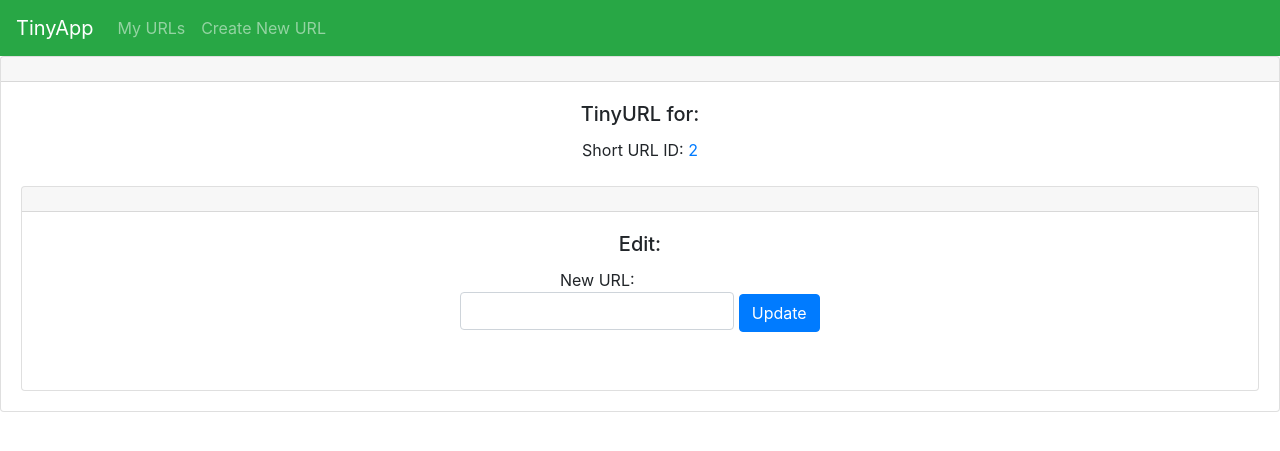
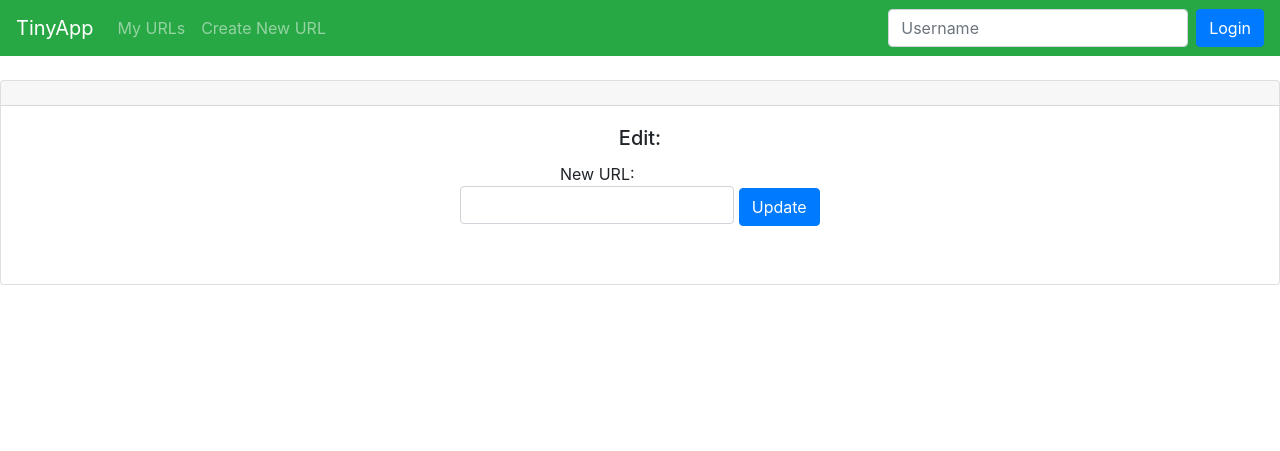
Before and after one commit to EricBradshaw98/tinyapp, a Node server app: page /urls/2 in a window 1280 px wide. Shown: the top 451 px of the page. Run offline with Node 20, Linux system fonts and the light colour scheme; some libraries are stand-ins or nearby versions.

Commit message:
Add files via upload

```diff
--- a/express_server.js
+++ b/express_server.js
@@ -1,4 +1,5 @@
 const express = require("express");
+const cookieParser = require("cookie-parser");
 
 function generateRandomString (length) {
  const characters = 'ABCDEFGHIJKLMNOPQRSTUVWXYZabcdefghijklmnopqrstuvwxyz0123456789';
@@ -23,30 +24,28 @@ const urlDatabase = {
   "9sm5xK": "http://www.google.com"
 };
 app.use(express.urlencoded({ extended: true }));
-
-// app.get("/", (req, res) => {
-//   res.send("Hello!");
-// });
-// app.get("/urls.json", (req, res) => {
-//   res.json(urlDatabase);
-// });
-// app.get("/hello", (req, res) => {
-//   res.send("<html><body>Hello <b>World</b></body></html>\n");
-// });
+app.use(cookieParser());
 
 app.get("/urls", (req, res) => {
-  const templateVars = { urls: urlDatabase };
-  res.render("urls_index", templateVars);
+  const templateVars = {
+    username: req.cookies["username"],
+    urls: urlDatabase
+    // ... any other vars
+  };
+res.render("urls_index", templateVars);
 });
 
 app.get("/urls/new", (req, res) => {
-  res.render("urls_new");
+  const templateVars = {
+    username: req.cookies["username"],
+  };
+  res.render("urls_new", templateVars);
 });
 
 app.get("/urls/:id", (req, res) => {
   const shortURL = req.params.id; // Extract the id from the URL parameter
   const longURL = urlDatabase[shortURL]; // Access the longURL using the id
-  const templateVars = { shortURL, longURL };
+  const templateVars = { shortURL, longURL, username:req.cookies["username"] };
   res.render("urls_show", templateVars);
 });
 
@@ -55,6 +54,8 @@ app.get("/u/:id", (req, res) => {
   const longURL = urlDatabase[shortURL]
   res.redirect(longURL);
 });
+
+
 
 app.post("/urls", (req, res) => {
  const longURL = req.body.longURL
@@ -77,6 +78,28 @@ app.post("/urls/:id/delete", (req, res) => {
   res.redirect(`/urls`);
  });
 
+
+
+app.post("/login", (req, res) => {
+  const { username } = req.body;
+
+  res.cookie("username", username);
+
+
+    res.redirect(`/urls`);
+
+});
+
+app.post("/logout", (req, res) => {
+
+
+ res.clearCookie("username");
+ res.redirect(`/urls`);
+
+});
+
+
+
 app.listen(PORT, () => {
   console.log(`Example app listening on port ${PORT}!`);
 });
--- a/views/partials/_header.ejs
+++ b/views/partials/_header.ejs
@@ -17,6 +17,30 @@
         <a class="nav-item nav-link" href="/urls">My URLs</a>
         <a class="nav-item nav-link" href="/urls/new">Create New URL</a>
       </div>
+      <div class="ml-auto"> <!-- Move the "Logged in as" and logout button to the right -->
+        <% if (username) { %>
+          <!-- Displayed when user is logged in -->
+          <div class="form-inline" style="color: white; margin-right: 1em;">
+            Logged in as: <%= username %>!
+            <form class="ml-2" action="/logout" method="POST">
+              <button type="submit" class="btn btn-danger">Logout</button>
+            </form>
+          </div>
+        <% } else {%>
+          <!-- Displayed when no user is logged in -->
+          <form class="form-inline" action="/login" method="POST">
+            <label for="username"></label>
+            <input
+              class="form-control"
+              type="text"
+              name="username"
+              placeholder="Username"
+              style="width: 300px; margin-right: 0.5em;"
+            />
+            <button type="submit" class="btn btn-primary">Login</button>
+          </form>
+        <% } %>
+      </div>
     </div>
   </nav>
 </header>
--- a/views/urls_show.ejs
+++ b/views/urls_show.ejs
@@ -12,38 +12,9 @@
     />
     <title>URL - TinyApp Example</title>
   </head>
-  <header>
-    <nav class="navbar navbar-expand-md navbar-dark bg-success">
-      <a class="navbar-brand" href="/urls">TinyApp</a>
-      <button
-        class="navbar-toggler"
-        type="button"
-        data-toggle="collapse"
-        data-target="#navbarNavAltMarkup"
-        aria-controls="navbarNavAltMarkup"
-        aria-expanded="false"
-        aria-label="Toggle navigation"
-      >
-        <span class="navbar-toggler-icon"></span>
-      </button>
-      <div class="collapse navbar-collapse" id="navbarNavAltMarkup">
-        <div class="navbar-nav">
-          <a class="nav-item nav-link" href="/urls">My URLs</a>
-          <a class="nav-item nav-link" href="/urls/new">Create New URL</a>
-        </div>
-      </div>
-    </nav>
-  </header>
-  <body>
-    <div class="card text-center">
-      <div class="card-header"></div>
-      <div class="card-body">
-        <h5 class="card-title">TinyURL for: <%= longURL %></h5>
-        <p class="card-text">
-          Short URL ID: <a href="/u/<%= shortURL %>"><%= shortURL %></a>
-        </p>
-      </header>
+
       <body>
+        <%- include('partials/_header') %>
         <div class="card text-center mt-4">
           <div class="card-header"></div>
           <div class="card-body">
```
Also changed, not shown: package.json (added, +29 -0 lines), views/urls_index.ejs (+1 -22 lines).
